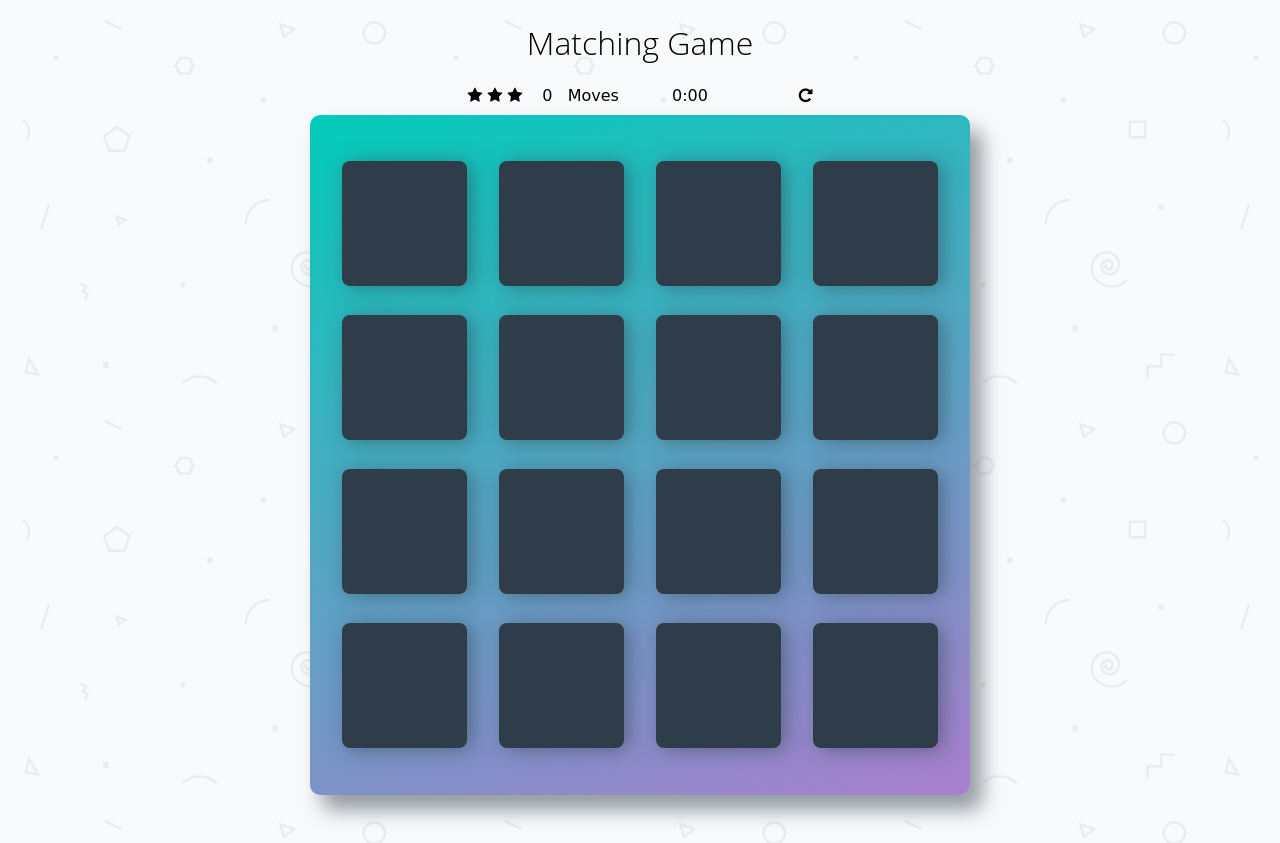
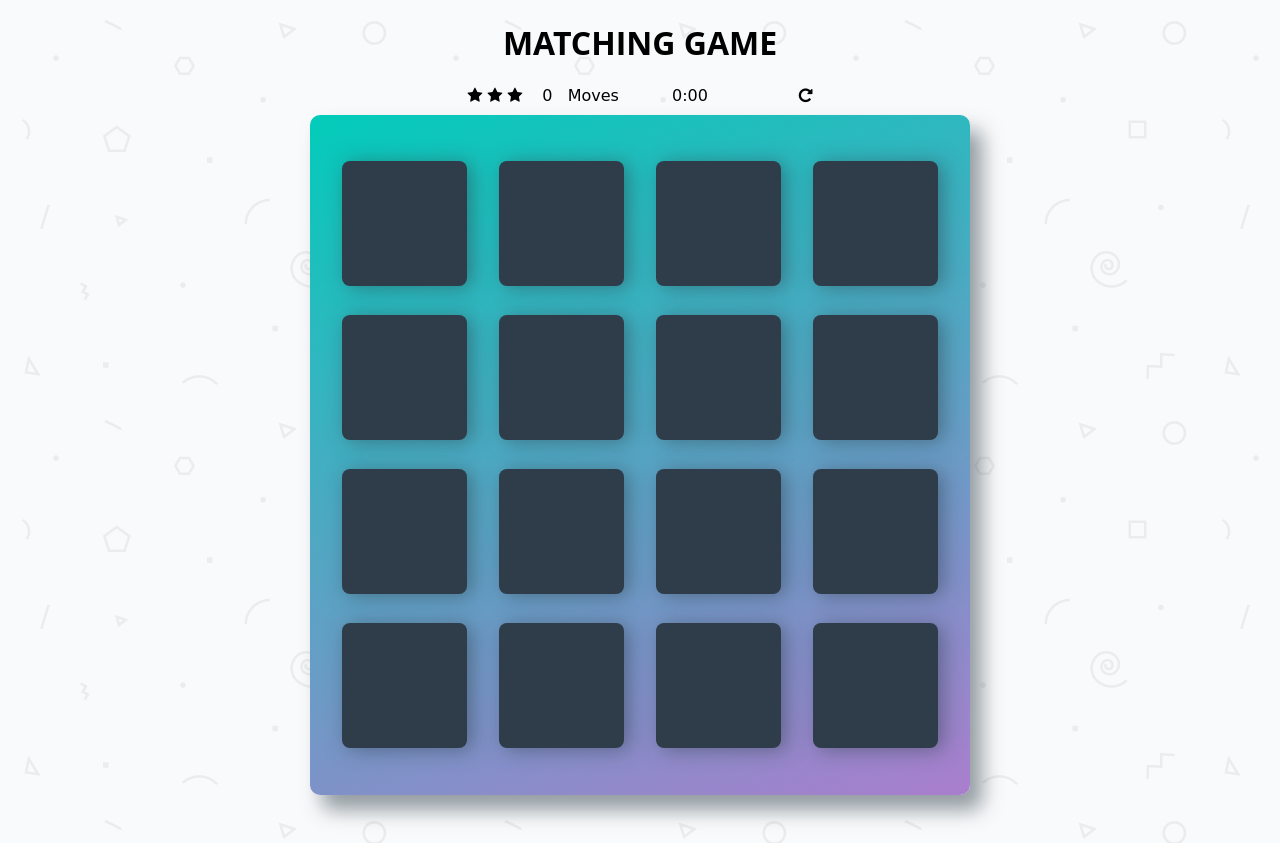
Before and after one commit to Feritaba/Memory-Game, a plain HTML site: page index.html in a window 1280 px wide. Drawn offline with nearby package versions, Linux system fonts and the light colour scheme; a web font is replaced by a local one.

Commit message:
timer fixed after click on reset button

```diff
--- a/css/app.css
+++ b/css/app.css
@@ -31,6 +31,7 @@ body {
 h1 {
     font-family: 'Open Sans', sans-serif;
     font-weight: 300;
+    font-weight: bold;
 }
 
 /*
--- a/index.html
+++ b/index.html
@@ -13,7 +13,7 @@
 
     <div class="container">
         <header>
-            <h1>Matching Game</h1>
+            <h1>MATCHING GAME</h1>
         </header>
 
         <section class="score-panel">
--- a/js/app.js
+++ b/js/app.js
@@ -146,7 +146,7 @@ $('.restart').click(function(card){
     counter.innerHTML = moves;
     matched = 0;
     resetTimer();
-
+    clearInterval(timer.clearTime);
  });
 
 // Shuffle function from http://stackoverflow.com/a/2450976
```
